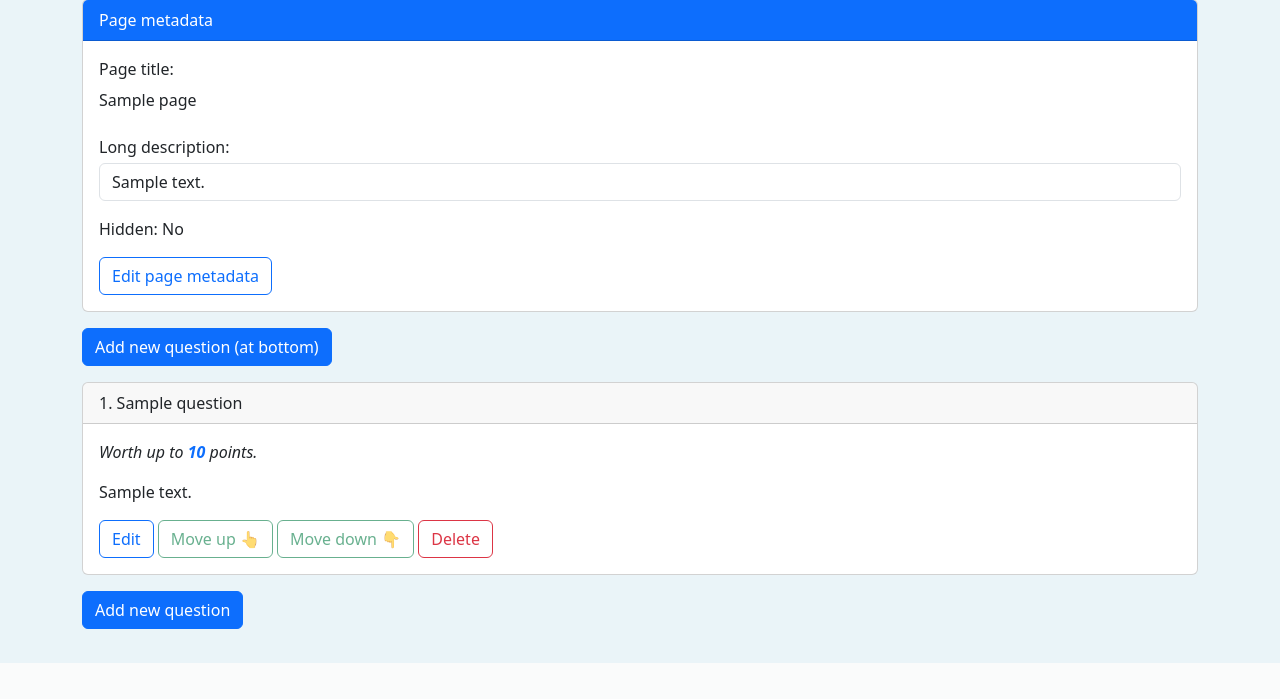
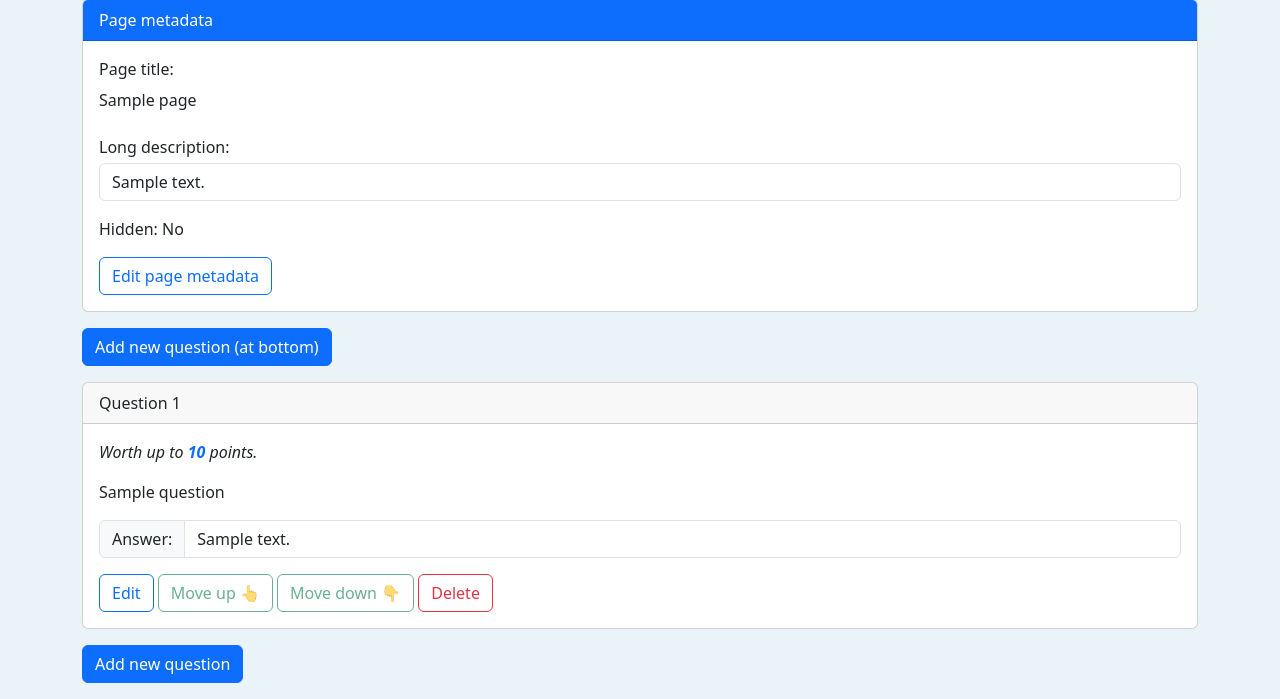
Before and after one commit to vtbassmatt/triviagame, a Django app: page /host/editor/page/1/ in a window 1280 px wide. Shown: the part 137-836 px from the top of the page. Before the commit the page ends 800 px from the top, so only its background shows below. Run offline with Django 4.2, Linux system fonts and the light colour scheme; a user stored in the database is signed in; tables that the repository leaves empty hold one stand-in row (values such as "Sample post"); some libraries are stand-ins or nearby versions.

Commit message:
make the editor look more like the answer sheet
this also removes an instance of an inline element wrapping a Markdown field

```diff
--- a/host/templates/editor/_question_list.html
+++ b/host/templates/editor/_question_list.html
@@ -1,10 +1,18 @@
 <div id="question-list">
 {% for question in page.question_set.all %}
 <div class="card mb-3">
-  <div class="card-header">{{ question.order }}. <span class="markdown-needed">{{ question.question|linebreaksbr }}</span></div>
+  <div class="card-header">Question {{ question.order }}</div>
   <div class="card-body">
     {% if question.possible_points > 1 %}<p class="card-text fst-italic">Worth up to <span class="text-primary fw-bold">{{ question.possible_points }}</span> points.</p>{% endif %}
-    <p class="card-text markdown-needed">{{ question.answer|linebreaksbr }}</p>
+    <p class="card-text markdown-needed">{{ question.question|linebreaksbr }}</p>
+    <form autocomplete="off">
+      <div class="row">
+        <div class="input-group mb-3">
+          <div class="input-group-text">Answer:</div>
+          <input type="text" readonly class="form-control markdown-needed" value="{{ question.answer|linebreaksbr }}">
+        </div>
+      </div>
+    </form>
     <a href="{% url 'edit_question' question.id %}" class="btn btn-outline-primary">Edit</a>
     <a hx-post="{% url 'question_up' question.id %}" hx-target="#question-list" class="btn btn-outline-success{% if forloop.first %} disabled{% endif %}">Move up 👆</a>
     <a hx-post="{% url 'question_down' question.id %}" hx-target="#question-list" class="btn btn-outline-success{% if forloop.last %} disabled{% endif %}">Move down 👇</a>
```
